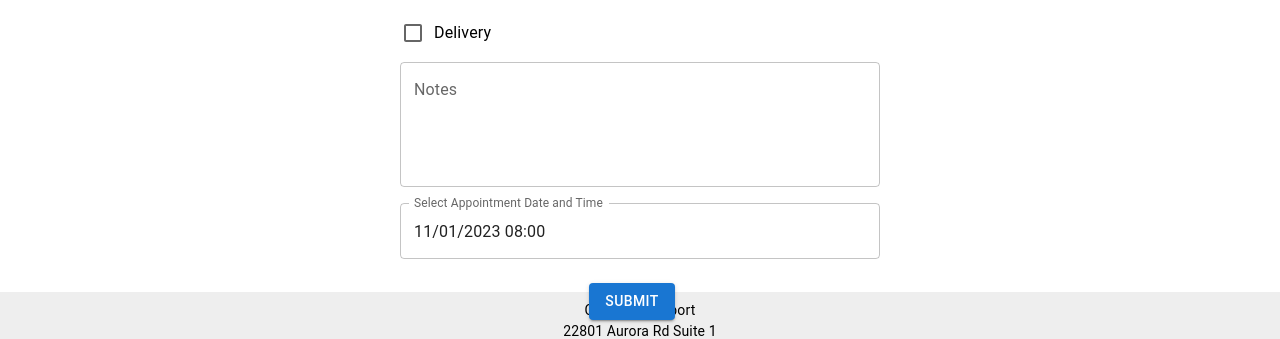
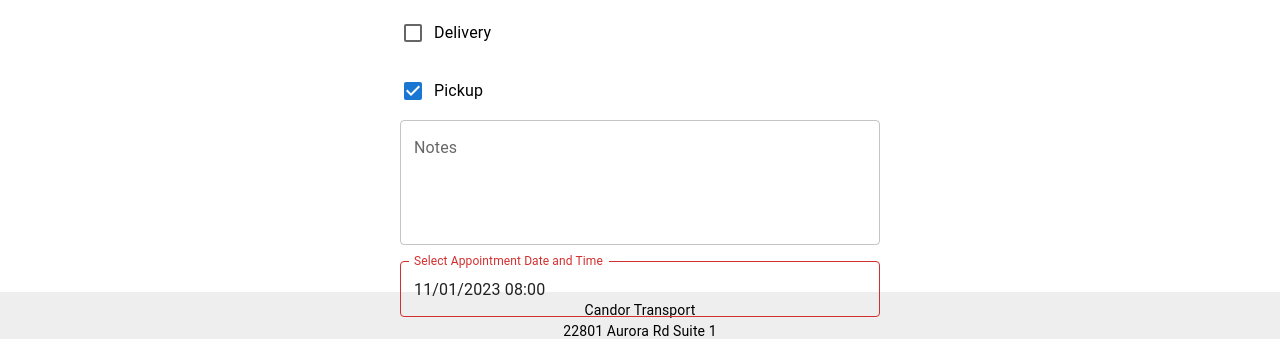
Before and after one commit to gtchiudi/ct-scheduling, a React (Vite) app: page /RequestForm in a window 1280 px wide. Shown: the part 578-917 px from the top of the page. Built offline with nearby package versions, Linux system fonts and the light colour scheme; no server answers.

Commit message:
Fixed navigating to /calendar instead of /Calendar. Made sure required fields are filled before submit button is avtive. Alert to select warehouse before time.

```diff
--- a/src/components/Footer.jsx
+++ b/src/components/Footer.jsx
@@ -30,7 +30,7 @@ function Footer() {
               : theme.palette.grey[800],
         }}
       >
-        <Container maxWidth="sm" maxHeight="sm">
+        <Container maxWidth="sm">
           <Typography
             variant="body1"
             textAlign="center"
--- a/src/components/Form.jsx
+++ b/src/components/Form.jsx
@@ -11,6 +11,8 @@ import {
   Typography,
   Stack,
   Container,
+  Alert,
+  Dialog,
 } from "@mui/material";
 import axios from "axios";
 import { useAtom } from "jotai";
@@ -33,6 +35,14 @@ import { accessTokenAtom } from "./atoms.jsx";
 // This form also contains information that is restricted to employees only.
 // As well as accept, deny, progress a request through buttons.
 // Buttons are made available depending on the state of the request, that state is pulled from the request data.
+function AlertDialog({ message, open, onClose }) {
+  return (
+    <Dialog open={open} onClose={onClose}>
+      <Alert severity="error">{message}</Alert>
+      <Button onClick={onClose}>Dismiss</Button>
+    </Dialog>
+  );
+}
 
 function Form({ request, closeModal, dateTime }) {
   const queryClient = useQueryClient();
@@ -42,7 +52,14 @@ function Form({ request, closeModal, dateTime }) {
   const path = useLocation().pathname;
   const navigate = useNavigate();
 
+  const [alertOpen, setAlertOpen] = useState(false);
+  const closeAlert = () => {
+    setAlertOpen(false);
+  };
+  const [AlertMessage, setAlertMessage] = useState("");
+
   const nextWorkDay = () => {
+    // gets the next work day at 8:00 am
     let now = dayjs();
     if (now.day() === 5) {
       // date is Friday
@@ -85,6 +102,27 @@ function Form({ request, closeModal, dateTime }) {
     completed_time: null,
     active: true,
   });
+
+  const requiredFields = [
+    "company_name",
+    "phone_number",
+    "email",
+    "warehouse",
+    "po_number",
+    "load_type",
+  ];
+  const [requiredFieldsCompleted, setRequiredFieldsCompleted] = useState(
+    requiredFields.reduce((acc, field) => {
+      acc[field] = false;
+      return acc;
+    }, {})
+  );
+  const isFormCompleted = () => {
+    return Object.values(requiredFieldsCompleted).every(
+      (completed) => completed
+    );
+  };
+  const submitButtonDisabled = !isFormCompleted();
 
   const load_types = [
     {
@@ -154,7 +192,6 @@ function Form({ request, closeModal, dateTime }) {
         const hours = dayjs(entry.date_time).format("HH:mm");
         return hours;
       });
-      console.log(extractHours);
       setTimes(extractHours);
       setPause(true);
     },
@@ -165,6 +202,10 @@ function Form({ request, closeModal, dateTime }) {
   });
 
   const getTimes = (value, view) => {
+    // return true will disable the time
+    if (requestData["warehouse"] === "") {
+      return true;
+    }
     const formatted = dayjs(value).format("HH:mm");
     const unavailableTimes = times.includes(formatted);
     const time = dayjs(formatted, "HH:mm");
@@ -180,7 +221,16 @@ function Form({ request, closeModal, dateTime }) {
   const handleChange = (e) => {
     const { name, value, type, checked } = e.target;
     const newValue = type === "checkbox" ? checked : value;
-    setRequestData({ ...requestData, [name]: newValue });
+    if (name === "pickup") {
+      setRequestData({ ...requestData, delivery: !newValue });
+    } else setRequestData({ ...requestData, [name]: newValue });
+
+    if (requiredFields.includes(name)) {
+      setRequiredFieldsCompleted((prevCompleted) => ({
+        ...prevCompleted,
+        [name]: !!value,
+      }));
+    }
   };
 
   const handleButton = (e) => {
@@ -215,23 +265,15 @@ function Form({ request, closeModal, dateTime }) {
     updateRequest();
   };
 
-  const handleDeny = () => {
-    // should we have a deny button?
-    requestData.approved = false;
-    requestData.date_time = requestData.date_time.format("YYYY-MM-DD HH:mm:ss");
-    requestData.active = false;
-    updateRequest();
-  };
-
   const handleNewRequest = async () => {
-    if (path === "/calendar" || path === "/Calendar") {
+    if (path === "/Calendar") {
       requestData.approved = true;
     }
 
     try {
       const response = await axios.post("/api/request/", requestData);
 
-      if (path === "/calendar" || path === "/Calendar") {
+      if (path === "/Calendar") {
         queryClient.invalidateQueries("requests");
         closeModal();
       } else {
@@ -269,6 +311,9 @@ function Form({ request, closeModal, dateTime }) {
       name="driver_phone_number"
       value={requestData.driver_phone_number}
       onChange={handleChange}
+      InputProps={{
+        readOnly: requestData.check_in_time != null ? true : false,
+      }}
     />
   );
   let checkedContent = // Content for checked in appointments
@@ -287,6 +332,9 @@ function Form({ request, closeModal, dateTime }) {
           label="Dock Number"
           name="dock_number"
           value={requestData.dock_number}
+          InputProps={{
+            readOnly: requestData.dock_number != null ? true : false,
+          }}
           //onChange={}
         />
       </Box>
@@ -307,15 +355,16 @@ function Form({ request, closeModal, dateTime }) {
   let completionContent; // completed appointments are not displayed
   if (path == "/RequestForm" || !requestData.approved) {
     formButton = (
-      <Button variant="contained" onClick={handleNewRequest}>
+      <Button
+        variant="contained"
+        onClick={handleNewRequest}
+        disabled={submitButtonDisabled}
+      >
         Submit
       </Button>
     );
     formBottom = <Box> {formButton} </Box>;
-  } else if (
-    (path == "/calendar" || path == "/Calendar") &&
-    requestData.approved
-  ) {
+  } else if (path == "/Calendar" && requestData.approved) {
     if (requestData.check_in_time == null) {
       formButton = (
         <Button name="check_in_time" variant="contained" onClick={handleButton}>
@@ -352,7 +401,7 @@ function Form({ request, closeModal, dateTime }) {
       );
       formBottom = (
         <Box>
-          {formEnd} {checkedContent} {dockedContent} {formButton}
+          {formEnd} {dockedContent} {formButton}
         </Box>
       );
     }
@@ -369,14 +418,17 @@ function Form({ request, closeModal, dateTime }) {
         <Button color="success" variant="contained" onClick={handleApprove}>
           Approve
         </Button>
-        <Button color="error" variant="contained" onClick={handleDeny}>
-          Deny
-        </Button>
       </Stack>
     );
   }
 
   return (
+    <div>
+      <AlertDialog
+        message={AlertMessage}
+        open={alertOpen}
+        onClose={closeAlert}
+      />
       <FormControl>
         <Stack
           spacing={2}
@@ -397,6 +449,9 @@ function Form({ request, closeModal, dateTime }) {
             name="company_name"
             value={requestData.company_name}
             onChange={handleChange}
+            InputProps={{
+              readOnly: path === "/Calendar" ? true : false,
+            }}
           ></TextField>
 
           <TextField
@@ -405,6 +460,9 @@ function Form({ request, closeModal, dateTime }) {
             name="phone_number"
             value={requestData.phone_number}
             onChange={handleChange}
+            InputProps={{
+              readOnly: path === "/Calendar" ? true : false,
+            }}
           ></TextField>
 
           <TextField
@@ -413,6 +471,9 @@ function Form({ request, closeModal, dateTime }) {
             name="email"
             value={requestData.email}
             onChange={handleChange}
+            InputProps={{
+              readOnly: path === "/Calendar" ? true : false,
+            }}
           ></TextField>
 
           <TextField
@@ -421,6 +482,9 @@ function Form({ request, closeModal, dateTime }) {
             name="po_number"
             value={requestData.po_number}
             onChange={handleChange}
+            InputProps={{
+              readOnly: path === "/Calendar" ? true : false,
+            }}
           ></TextField>
 
           <TextField
@@ -431,6 +495,9 @@ function Form({ request, closeModal, dateTime }) {
             variant="filled"
             value={requestData.warehouse}
             onChange={handleChange}
+            InputProps={{
+              readOnly: path === "/Calendar" ? true : false,
+            }}
           >
             {warehouseData.map((option) => (
               <MenuItem key={option.id} value={option.id}>
@@ -448,6 +515,9 @@ function Form({ request, closeModal, dateTime }) {
             variant="filled"
             value={requestData.load_type}
             onChange={handleChange}
+            InputProps={{
+              readOnly: path === "/Calendar" ? true : false,
+            }}
           >
             {load_types.map((option) => (
               <MenuItem key={option.value} value={option.value}>
@@ -481,6 +551,13 @@ function Form({ request, closeModal, dateTime }) {
             checked={requestData.delivery}
             onChange={handleChange}
           />
+          <FormControlLabel
+            control={<Checkbox />}
+            label="Pickup"
+            name="pickup"
+            checked={!requestData.delivery}
+            onChange={handleChange}
+          />
 
           <TextField
             name="notes"
@@ -491,6 +568,14 @@ function Form({ request, closeModal, dateTime }) {
             onChange={handleChange}
           />
 
+          {path === "/Calendar" ? (
+            <DateTimeField
+              readOnly
+              label="Select Appointment Date and Time"
+              name="date_time"
+              value={requestData.date_time}
+            />
+          ) : (
             <DateTimePicker
               ampm={false}
               thresholdToRenderTimeInASingleColumn={30}
@@ -498,10 +583,16 @@ function Form({ request, closeModal, dateTime }) {
               label="Select Appointment Date and Time"
               value={dayjs(requestData.date_time)}
               shouldDisableTime={getTimes}
-          onChange={findTimes}
+              onChange={(date) => {
+                if (requestData["warehouse"] === "") {
+                  setAlertMessage("Please select a warehouse");
+                  setAlertOpen(true);
+                } else findTimes(date);
+              }}
               onAccept={(newValue) => handleDateChange(newValue)}
               timeSteps={{ minutes: 15 }}
             />
+          )}
 
           {path != "/RequestForm" && (
             <TextField
@@ -509,12 +600,16 @@ function Form({ request, closeModal, dateTime }) {
               name="trailer_number"
               value={requestData.trailer_number}
               onChange={handleChange}
+              InputProps={{
+                readOnly: requestData.trailer_number != null ? true : false,
+              }}
             />
           )}
 
           {formBottom}
         </Stack>
       </FormControl>
+    </div>
   );
 }
 
--- a/src/routes/Calendar.jsx
+++ b/src/routes/Calendar.jsx
@@ -52,7 +52,6 @@ export function CustomViewer({ event, onClose }) {
 }
 
 export function CustomEditor({ event }) {
-  console.log(event);
   // create a new request. Automatically approved
   const [open, setOpen] = useState(true);
   const closeDialog = () => {
@@ -177,7 +176,6 @@ export default function Calendar() {
     const includeWarehouses = parsedWarehouseData.filter((warehouse) => {
       return warehouse.checked;
     });
-    console.log(allEvents, includeWarehouses);
     return allEvents.filter((event) => {
       for (const warehouse of includeWarehouses) {
         if (event.request.warehouse == warehouse.id) return true;
@@ -186,7 +184,6 @@ export default function Calendar() {
     });
   }, [allEvents, parsedWarehouseData]);
 
-  console.log("current events: ", events);
   result = useQuery({
     queryKey: key,
     queryFn: async () =>
@@ -223,7 +220,6 @@ export default function Calendar() {
       }
     },
     onSuccess: (data) => {
-      console.log("raw events: ", data.data);
       const newEvents = data.data.map((request) => ({
         // map requests to events on success
         event_id: request.id,
@@ -237,7 +233,6 @@ export default function Calendar() {
       }));
       // map each result row to an event
       setAllEvents(newEvents); // set events
-      console.log("Refreshed Events: ", newEvents);
     },
   });
 
@@ -300,7 +295,6 @@ export default function Calendar() {
           }}
           customEditor={(event) => <CustomEditor event={event} />}
           eventRenderer={({ event, ...props }) => {
-            console.log(event.request.check_in_time, dayjs(event.start));
             const isLate =
               (event.request.check_in_time === null &&
                 dayjs().isAfter(dayjs(event.start))) ||
--- a/src/routes/Login.jsx
+++ b/src/routes/Login.jsx
@@ -42,13 +42,13 @@ export default function Login() {
       setLastLoginDatetime(dayjs());
       setUsername("");
       setPassword("");
-      navigate("/calendar");
+      navigate("/Calendar");
     },
   });
 
   React.useEffect(() => {
     if (isAuth()) {
-      navigate("/calendar");
+      navigate("/Calendar");
     }
   }, []);
 
```
Also changed, not shown: 1 other file (tests, documents, lock files or other folders). Lines whose indentation alone changed are shown as unchanged.
